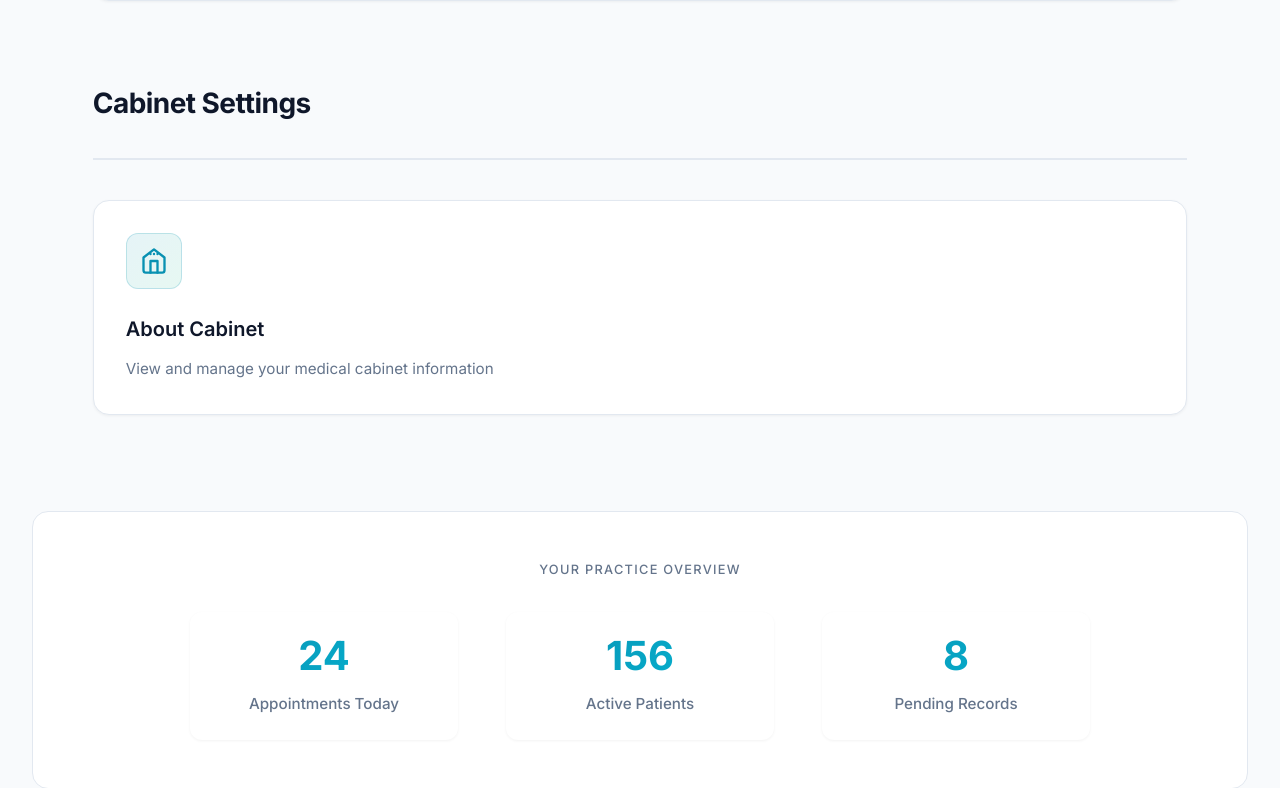
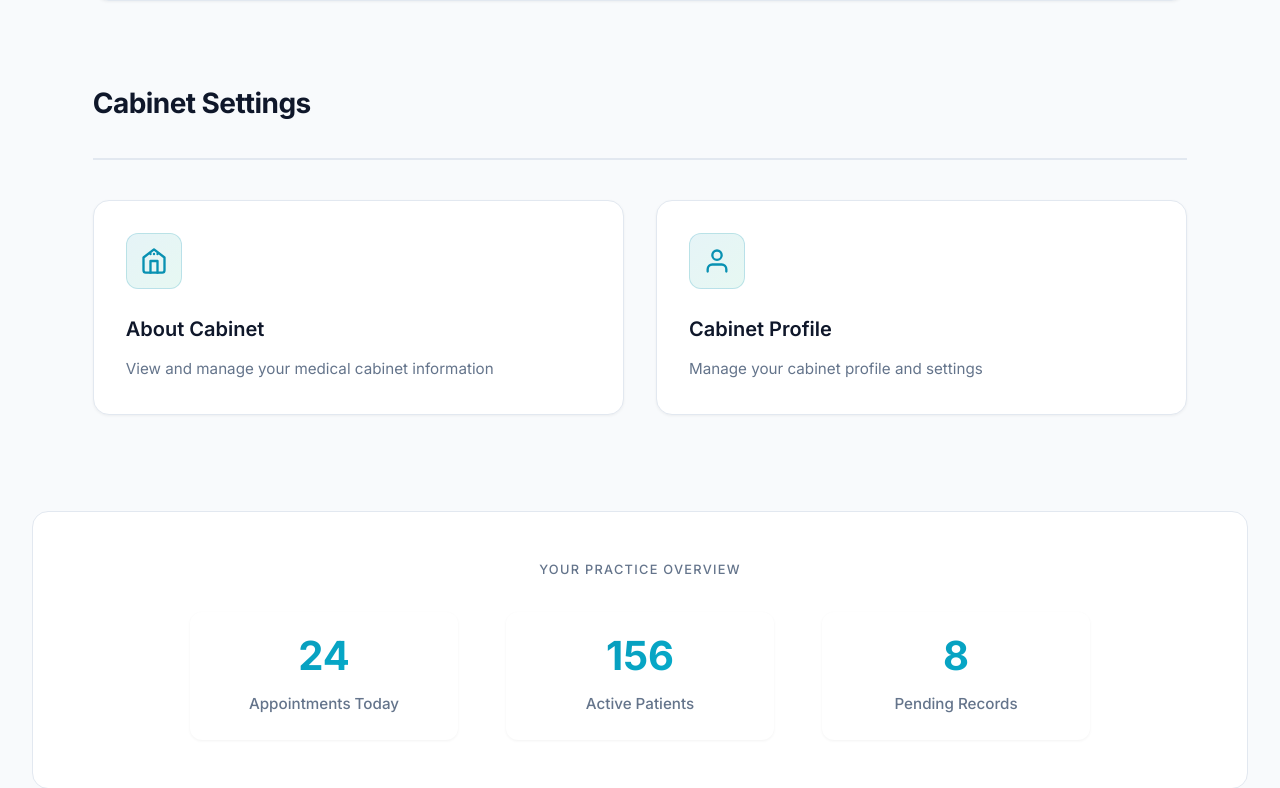
Before and after one commit to badisso22/MedOffice, a PHP site: page /AdminDoctor/dashboard_ad.php in a window 1280 px wide. Shown: the part 2588-3376 px from the top of the page. Run offline with PHP 8.4, Linux system fonts and the light colour scheme.

Commit message:
Update dashboard_ad.php
added a box for cabinet profile

```diff
--- a/AdminDoctor/dashboard_ad.php
+++ b/AdminDoctor/dashboard_ad.php
@@ -305,6 +305,16 @@
                         <h3>About Cabinet</h3>
                         <p>View and manage your medical cabinet information</p>
                     </a>
+                    <a href="cabinet_profile.php" class="feature-card dashboard-card">
+                        <div class="feature-icon">
+                            <svg viewBox="0 0 24 24">
+                                <path d="M20 21v-2a4 4 0 0 0-4-4H8a4 4 0 0 0-4 4v2"></path>
+                                <circle cx="12" cy="7" r="4"></circle>
+                            </svg>
+                        </div>
+                        <h3>Cabinet Profile</h3>
+                        <p>Manage your cabinet profile and settings</p>
+                    </a>
                 </div>
             </div>
         </section>
```
